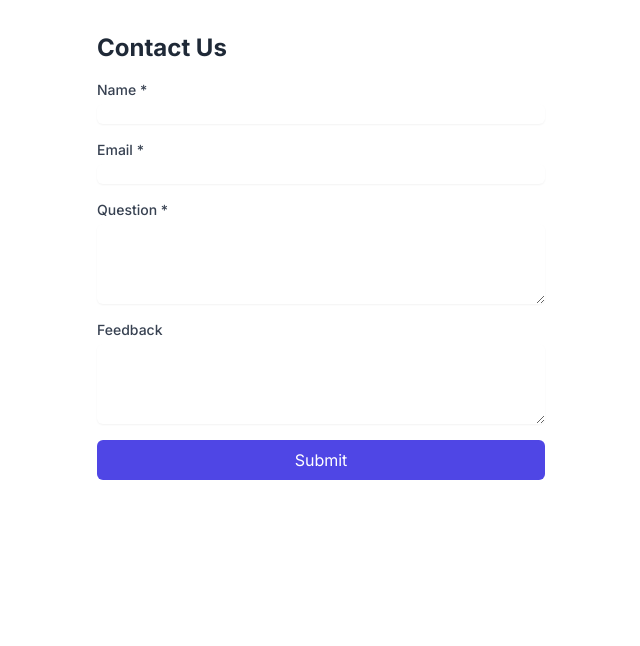
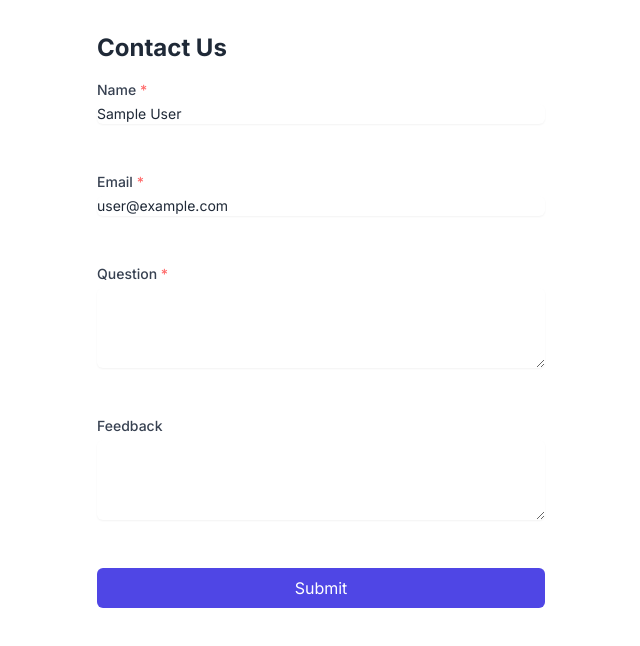
Before and after one commit to rohanSnippet/Tourista-frontend, a React (Vite) app: page /contact in a window 1280 px wide. Shown: the top 646 px of the page, without its empty margins (319-959 px from the left). Built offline with nearby package versions, Linux system fonts and the light colour scheme; no server answers; sample sign-in values are in the browser's storage.

Commit message:
Contact Us completed

```diff
--- a/src/components/ContactUS.jsx
+++ b/src/components/ContactUS.jsx
@@ -1,23 +1,26 @@
-import React from "react";
+import React, { useContext, useEffect } from "react";
 import { useForm } from "react-hook-form";
 import { useNavigate } from "react-router-dom";
 import useAxiosPublic from "../hooks/useAxiosPublic";
 import Swal from "sweetalert2";
+import { AuthContext } from "../context/AuthProvider";
+import LoadingSpinner from "./LoadingSpinner";
 
 const ContactUs = () => {
+  const { user } = useContext(AuthContext);
   const navigate = useNavigate();
   const { register, handleSubmit } = useForm();
-
+  const axiosPublic = useAxiosPublic();
   const onSubmit = async (data) => {
-    console.log(data);
+    console.log(data); // Check the data you're submitting
     const formData = {
       email: data.email,
       name: data.name,
       question: data.question,
       feedback: data.feedback,
     };
-    const axiosPublic = useAxiosPublic();
-    await axiosPublic.post("/emails", formData).then((res) => {
+    console.log(formData); // Ensure the formData structure is correct
+    axiosPublic.post("/emails", formData).then((res) => {
       console.log(res.data);
       if (res.data) {
         Swal.fire({
@@ -34,20 +37,27 @@ const ContactUs = () => {
     });
   };
 
+  const isSetToken = localStorage.getItem("access-token") != null;
+
+  if (!user) {
+    if (isSetToken) return <LoadingSpinner />;
+  }
+
   return (
     <div className="max-w-md mx-auto mt-8">
       <h1 className="text-2xl font-bold mb-4">Contact Us</h1>
-      <form onSubmit={handleSubmit(onSubmit)} className="space-y-4">
+      <form onSubmit={handleSubmit(onSubmit)} className="space-y-12">
         <div>
           <label
             htmlFor="name"
             className="block text-sm font-medium text-gray-700"
           >
-            Name <span className="text-red-500">*</span>
+            Name <span className="text-red">*</span>
           </label>
           <input
             type="text"
             id="name"
+            value={isSetToken ? user.displayName : " "}
             {...register("name", { required: true })}
             className="mt-1 focus:ring-indigo-500 focus:border-indigo-500 block w-full shadow-sm sm:text-sm border-gray-300 rounded-md"
           />
@@ -57,11 +67,12 @@ const ContactUs = () => {
             htmlFor="email"
             className="block text-sm font-medium text-gray-700"
           >
-            Email <span className="text-red-500">*</span>
+            Email <span className="text-red">*</span>
           </label>
           <input
             type="email"
             id="email"
+            value={isSetToken ? user.email : ""}
             {...register("email", { required: true })}
             className="mt-1 focus:ring-indigo-500 focus:border-indigo-500 block w-full shadow-sm sm:text-sm border-gray-300 rounded-md"
           />
@@ -71,7 +82,7 @@ const ContactUs = () => {
             htmlFor="question"
             className="block text-sm font-medium text-gray-700"
           >
-            Question <span className="text-red-500">*</span>
+            Question <span className="text-red">*</span>
           </label>
           <textarea
             id="question"
--- a/src/context/AuthProvider.jsx
+++ b/src/context/AuthProvider.jsx
@@ -64,6 +64,7 @@ const AuthProvider = ({ children }) => {
 
   //logout
   const logOut = () => {
+    localStorage.removeItem("access-token");
     return signOut(auth);
   };
 
```
